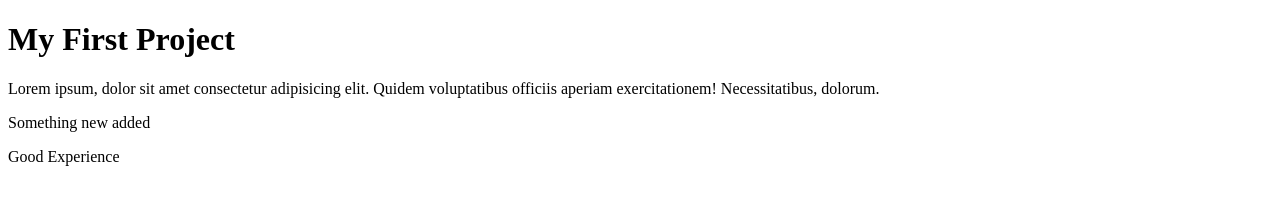
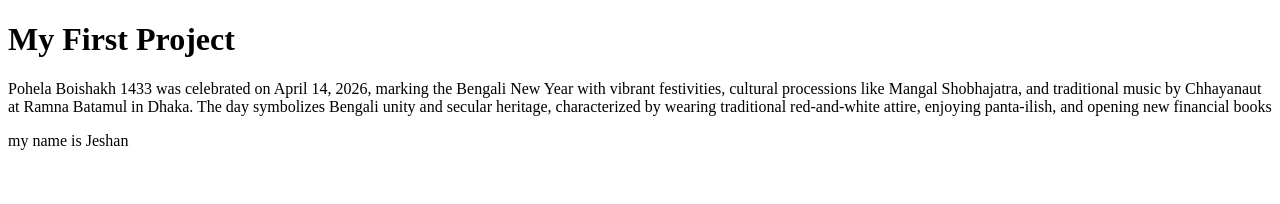
Before and after one commit to fahimjeshan/First_project, a plain HTML site: page index.html in a window 1280 px wide. Drawn offline with Linux system fonts and the light colour scheme.

Commit message:
new-added

```diff
--- a/index.html
+++ b/index.html
@@ -7,8 +7,7 @@
 </head>
 <body>
     <h1>My First Project</h1>
-    <p>Lorem ipsum, dolor sit amet consectetur adipisicing elit. Quidem voluptatibus officiis aperiam exercitationem! Necessitatibus, dolorum.</p>
-    <P>Something new added</P>
-    <p>Good Experience</p>
+    <p>Pohela Boishakh 1433 was celebrated on April 14, 2026, marking the Bengali New Year with vibrant festivities, cultural processions like Mangal Shobhajatra, and traditional music by Chhayanaut at Ramna Batamul in Dhaka. The day symbolizes Bengali unity and secular heritage, characterized by wearing traditional red-and-white attire, enjoying panta-ilish, and opening new financial books</p>
+    <p>my name is Jeshan</p>
 </body>
 </html>
```
